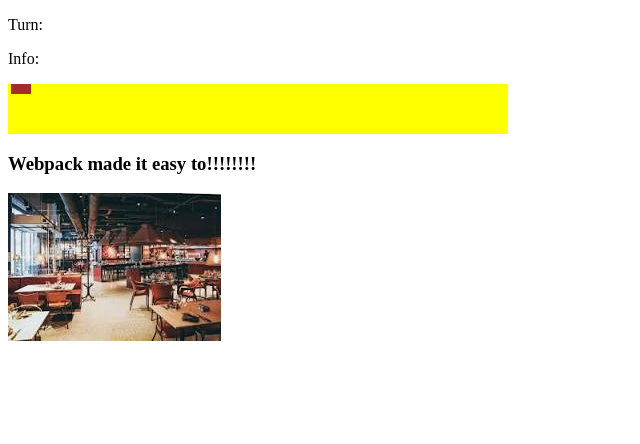
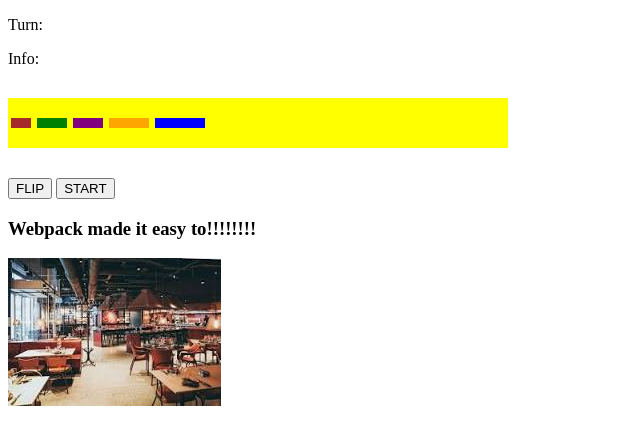
Before and after one commit to Daniel-Kav/battleship, a website built with webpack: page src/template.html in a window 1280 px wide. Shown: the whole page, without its empty margins (0-640 px from the left). Built offline with nearby package versions, Linux system fonts and the light colour scheme.

Commit message:
done with the view

```diff
--- a/src/styles.css
+++ b/src/styles.css
@@ -4,6 +4,9 @@
     width: 500px;
     height: 50px;
     background-color: yellow;
+    display: flex;
+    align-items: center;
+    margin: 30px 0;
 
 }
 .destroyer{
@@ -14,3 +17,38 @@
     height: 10px;
     margin: 3px;
 }
+
+.submarine {
+    background-color: green;
+}
+.submarine-preview{
+    width: 30px;
+    height: 10px;
+    margin: 3px;
+}
+
+.cruiser{
+    background-color: purple ;
+}
+.battleship{
+    background-color: orange ;
+
+}
+.carrier {
+    background-color: blue;
+}
+.cruiser-preview{
+    width: 30px;
+    height: 10px;
+    margin: 3px;
+}
+.battleship-preview{
+    width: 40px;
+    height: 10px;
+    margin: 3px;
+}
+.carrier-preview{
+    width: 50px;
+    height: 10px;
+    margin: 3px;
+}
--- a/src/template.html
+++ b/src/template.html
@@ -13,10 +13,12 @@
     <div id="gameboard-container"></div>
     <div class="option-container">
         <div class="destroyer-preview destroyer" draggable="true"></div>
-        <div class="submarin-preview" draggable="true"></div>
-        <div class="cruiser-preview" draggable="true"></div>
-        <div class="battleship-preview" draggable="true"></div>
-        <div class="carrier-preview" draggable="true"></div>
+        <div class="submarine-preview submarine" draggable="true"></div>
+        <div class="cruiser-preview cruiser" draggable="true"></div>
+        <div class="battleship-preview battleship" draggable="true"></div>
+        <div class="carrier-preview carrier" draggable="true"></div>
     </div>
+    <button id="flip-button">FLIP</button>
+    <button id="start-button">START</button>
 </body>
 </html>
```
Also changed, not shown: dist/bundle.js, dist/index.html.
